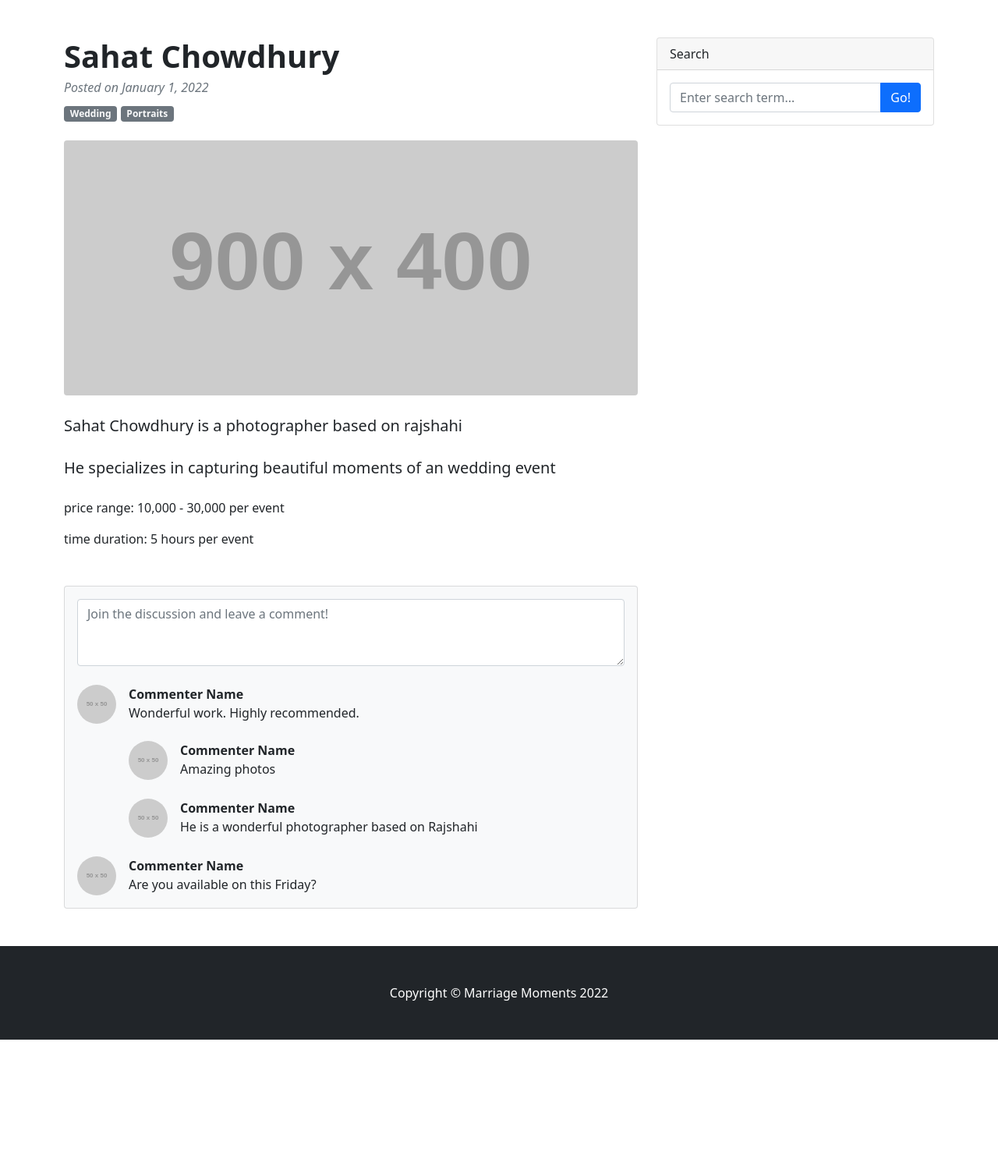
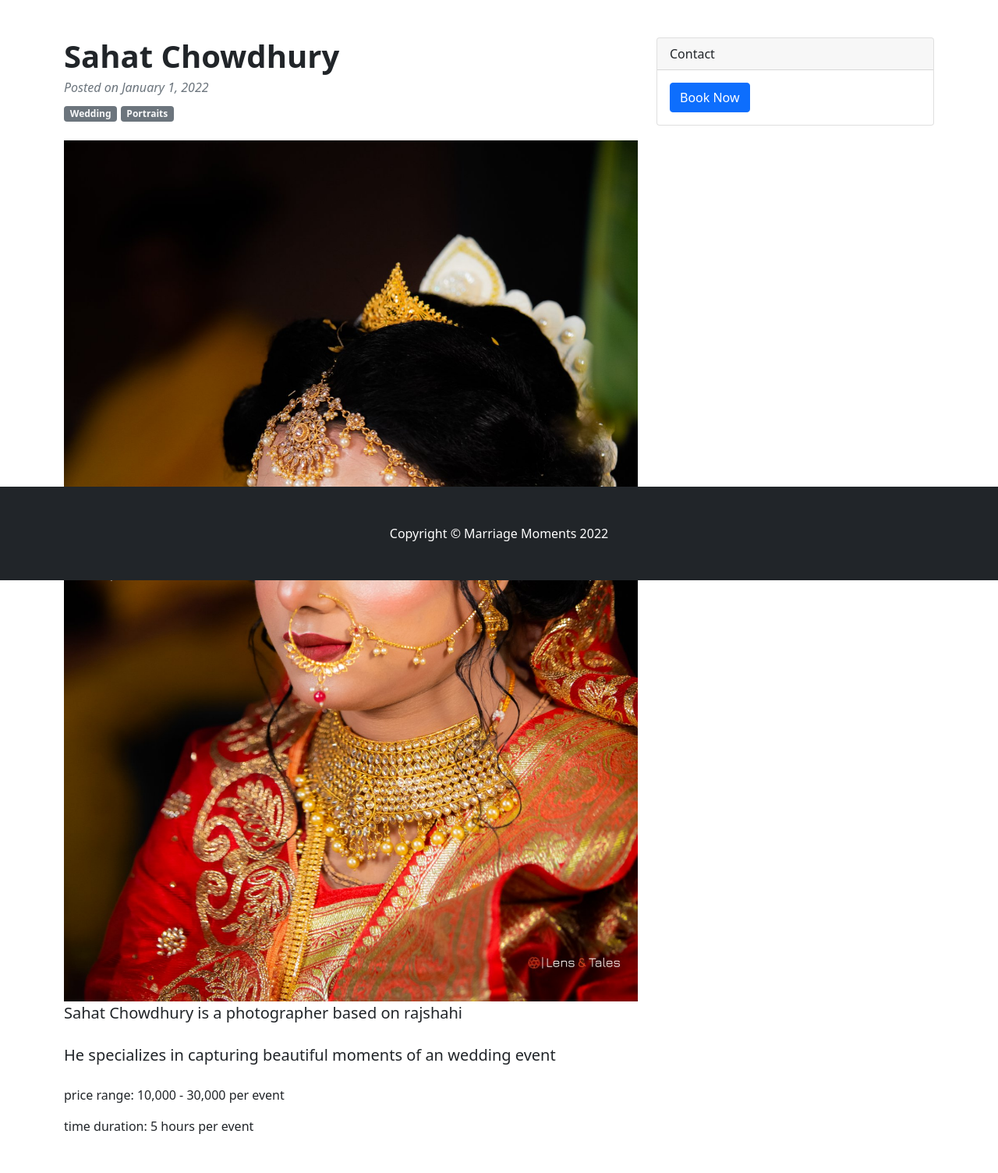
Before and after one commit to shadmanibnesaiful/Marriage_Moments, a Django app: page /photographer/details/3/ in a window 1280 px wide. Shown: the part 56-1560 px from the top of the page at 78% size. Before the commit the page ends 1389 px from the top, so only its background shows below. Run offline with Django 4.2, Linux system fonts and the light colour scheme; data comes from the database, SQL or seed files in the repository; both versions use the stored data as it was after the commit; grey boxes labelled with a size stand in for pictures from a placeholder-image service; some libraries are stand-ins or nearby versions.

Commit message:
caroussel added

```diff
--- a/Marriage_Moments/urls.py
+++ b/Marriage_Moments/urls.py
@@ -23,7 +23,7 @@ import photographer.views
 
 urlpatterns = [
     path('admin/', admin.site.urls),
-    path('', photographer.views.load_test),
+    path('', authentication_module.views.login, name='login'),
     path('authentication/', include('authentication_module.urls', namespace='authentication_module')),
     path('customer/', include('customer.urls', namespace='customer')),
     path('photographer/', include('photographer.urls', namespace='photographer')),
--- a/authentication_module/views.py
+++ b/authentication_module/views.py
@@ -67,10 +67,10 @@ def login(request):
             print('testing on terminal')
             if usertype.type == 'customer':
                 print("redirecting to customer homepage")
-                pass
+                return redirect(reverse('customer:home'))
             elif usertype.type == 'photographer':
                 print('redirecting to photographer homepage')
-                pass
+                return redirect(reverse('photographer:home'))
 
         else:
             return redirect(reverse('authentication_module:login'))
--- a/customer/urls.py
+++ b/customer/urls.py
@@ -9,5 +9,5 @@ from . import views
 app_name = 'customer'
 
 urlpatterns = [
-    path('', views.home_page, name='customer_home')
+    path('', views.home, name='home'),
 ]
--- a/customer/views.py
+++ b/customer/views.py
@@ -3,7 +3,7 @@ from django.shortcuts import render
 from photographer.models import *
 
 
-def home_page(request):
+def home(request):
     customer = Customer.objects.get(id=1)
 
     photographers = Photographer.objects.all()
--- a/photographer/urls.py
+++ b/photographer/urls.py
@@ -9,6 +9,7 @@ import photographer.views
 app_name = 'photographer'
 
 urlpatterns = [
+    path('', photographer.views.home, name='home'),
     path('details/<slug:id>/', photographer.views.photographer_details, name='photographer-details')
 ]
 
--- a/photographer/views.py
+++ b/photographer/views.py
@@ -5,21 +5,8 @@ from .models import *
 
 # Create your views here.
 
-
-def load_test(request):
-    customer = Customer.objects.get(id=1)
-    # logical code
-
-    # dictionary
-    context = {
-        'name': 'Rashid',
-        'age': 25,
-        'customer': customer
-    }
-
-    # render paerge and send dictionary
-    return render(request, 'photographer/photographer_details.html', context)
-
+def home(request):
+    return render(request, 'photographer/dashboard.html', {})
 
 def photographer_details(request, id):
     print('this function called')
@@ -29,6 +16,6 @@ def photographer_details(request, id):
 
     context = {
         'photographer': photographer,
+        'portfolio_photos': Portfolio.objects.filter(photographer=photographer),
     }
-
     return render(request, 'photographer/photographer_details.html', context)
--- a/templates/photographer/photographer_details.html
+++ b/templates/photographer/photographer_details.html
@@ -2,22 +2,24 @@
 {% load static %}
 <html lang="en">
 <head>
-        <meta charset="utf-8" />
-        <meta name="viewport" content="width=device-width, initial-scale=1, shrink-to-fit=no" />
-        <meta name="description" content="" />
-        <meta name="author" content="" />
+    <meta charset="utf-8"/>
+    <meta name="viewport" content="width=device-width, initial-scale=1, shrink-to-fit=no"/>
+    <meta name="description" content=""/>
+    <meta name="author" content=""/>
     <title>Marriage Moments - photographer details</title>
     <!-- Favicon-->
-        <link rel="icon" type="image/x-icon" href="assets/favicon.ico" />
+    <link rel="icon" type="image/x-icon" href="assets/favicon.ico"/>
     <!-- Core theme CSS (includes Bootstrap)-->
-        <link href="{% static 'photographer_details/css/styles.css' %}" rel="stylesheet" />
+    <link href="{% static 'photographer_details/css/styles.css' %}" rel="stylesheet"/>
 </head>
 <body>
 <!-- Responsive navbar-->
 <nav class="navbar navbar-expand-lg navbar-dark bg-dark">
     <div class="container">
         <a class="navbar-brand" href="#!">Marriage Moments</a>
-                <button class="navbar-toggler" type="button" data-bs-toggle="collapse" data-bs-target="#navbarSupportedContent" aria-controls="navbarSupportedContent" aria-expanded="false" aria-label="Toggle navigation"><span class="navbar-toggler-icon"></span></button>
+        <button class="navbar-toggler" type="button" data-bs-toggle="collapse" data-bs-target="#navbarSupportedContent"
+                aria-controls="navbarSupportedContent" aria-expanded="false" aria-label="Toggle navigation"><span
+                class="navbar-toggler-icon"></span></button>
         <div class="collapse navbar-collapse" id="navbarSupportedContent">
             <ul class="navbar-nav ms-auto mb-2 mb-lg-0">
                 <li class="nav-item"><a class="nav-link" href="#">Home</a></li>
@@ -45,101 +47,71 @@
                     <a class="badge bg-secondary text-decoration-none link-light" href="#!">Portraits</a>
                 </header>
                 <!-- Preview image figure-->
-                        <figure class="mb-4"><img class="img-fluid rounded" src="https://dummyimage.com/900x400/ced4da/6c757d.jpg" alt="..." /></figure>
+                {#                <figure class="mb-4"><img class="img-fluid rounded"#}
+                {#                                          src="https://dummyimage.com/900x400/ced4da/6c757d.jpg" alt="..."/></figure>#}
+
+
+                <div id="carouselExampleIndicators" class="carousel slide" data-bs-ride="true">
+                    <div class="carousel-inner">
+
+                        {% for portfolio_photo in portfolio_photos %}
+                            {% if forloop.counter is 1 %}
+                                <div class="carousel-item active">
+                                    <img src="{{ portfolio_photo.photo.url }}" class="d-block w-100"
+                                         alt="...">
+                                </div>
+                            {% else %}
+                                <div class="carousel-item">
+                                    <img src="{{ portfolio_photo.photo.url }}" class="d-block w-100"
+                                         alt="...">
+                                </div>
+                            {% endif %}
+                        {% endfor %}
+
+                    </div>
+                    <button class="carousel-control-prev" type="button" data-bs-target="#carouselExampleIndicators"
+                            data-bs-slide="prev">
+                        <span class="carousel-control-prev-icon" aria-hidden="true"></span>
+                        <span class="visually-hidden">Previous</span>
+                    </button>
+                    <button class="carousel-control-next" type="button" data-bs-target="#carouselExampleIndicators"
+                            data-bs-slide="next">
+                        <span class="carousel-control-next-icon" aria-hidden="true"></span>
+                        <span class="visually-hidden">Next</span>
+                    </button>
+                </div>
+
+
                 <!-- Post content-->
                 <section class="mb-5">
-                            <p class="fs-5 mb-4">{{ photographer.name }} is a photographer based on {{ photographer.address }}</p>
+                    <p class="fs-5 mb-4">{{ photographer.name }} is a photographer based
+                        on {{ photographer.address }}</p>
                     <p class="fs-5 mb-4">He specializes in capturing beautiful moments of an wedding event</p>
                     <p>price range: 10,000 - 30,000 per event</p>
                     <p>time duration: 5 hours per event</p>
                 </section>
             </article>
-                    <!-- Comments section-->
-                    <section class="mb-5">
-                        <div class="card bg-light">
-                            <div class="card-body">
-                                <!-- Comment form-->
-                                <form class="mb-4"><textarea class="form-control" rows="3" placeholder="Join the discussion and leave a comment!"></textarea></form>
-                                <!-- Comment with nested comments-->
-                                <div class="d-flex mb-4">
-                                    <!-- Parent comment-->
-                                    <div class="flex-shrink-0"><img class="rounded-circle" src="https://dummyimage.com/50x50/ced4da/6c757d.jpg" alt="..." /></div>
-                                    <div class="ms-3">
-                                        <div class="fw-bold">Commenter Name</div>
-                                        Wonderful work. Highly recommended.
-                                        <!-- Child comment 1-->
-                                        <div class="d-flex mt-4">
-                                            <div class="flex-shrink-0"><img class="rounded-circle" src="https://dummyimage.com/50x50/ced4da/6c757d.jpg" alt="..." /></div>
-                                            <div class="ms-3">
-                                                <div class="fw-bold">Commenter Name</div>
-                                                Amazing photos
-                                            </div>
-                                        </div>
-                                        <!-- Child comment 2-->
-                                        <div class="d-flex mt-4">
-                                            <div class="flex-shrink-0"><img class="rounded-circle" src="https://dummyimage.com/50x50/ced4da/6c757d.jpg" alt="..." /></div>
-                                            <div class="ms-3">
-                                                <div class="fw-bold">Commenter Name</div>
-                                                He is a wonderful photographer based on Rajshahi
-                                            </div>
-                                        </div>
-                                    </div>
-                                </div>
-                                <!-- Single comment-->
-                                <div class="d-flex">
-                                    <div class="flex-shrink-0"><img class="rounded-circle" src="https://dummyimage.com/50x50/ced4da/6c757d.jpg" alt="..." /></div>
-                                    <div class="ms-3">
-                                        <div class="fw-bold">Commenter Name</div>
-                                        Are you available on this Friday?
-                                </div>
-                            </div>
-                        </div>
-                    </section>
         </div>
         <!-- Side widgets-->
         <div class="col-lg-4">
             <!-- Search widget-->
             <div class="card mb-4">
-                        <div class="card-header">Search</div>
+                <div class="card-header">Contact</div>
                 <div class="card-body">
                     <div class="input-group">
-                                <input class="form-control" type="text" placeholder="Enter search term..." aria-label="Enter search term..." aria-describedby="button-search" />
-                                <button class="btn btn-primary" id="button-search" type="button">Go!</button>
+
+                        <button class="btn btn-primary">Book Now</button>
+
                     </div>
                 </div>
             </div>
-                    <!-- Categories widget-->
-{#                    <div class="card mb-4">#}
-{#                        <div class="card-header">Categories</div>#}
-{#                        <div class="card-body">#}
-{#                            <div class="row">#}
-{#                                <div class="col-sm-6">#}
-{#                                    <ul class="list-unstyled mb-0">#}
-{#                                        <li><a href="#!">Web Design</a></li>#}
-{#                                        <li><a href="#!">HTML</a></li>#}
-{#                                        <li><a href="#!">Freebies</a></li>#}
-{#                                    </ul>#}
-{#                                </div>#}
-{#                                <div class="col-sm-6">#}
-{#                                    <ul class="list-unstyled mb-0">#}
-{#                                        <li><a href="#!">JavaScript</a></li>#}
-{#                                        <li><a href="#!">CSS</a></li>#}
-{#                                        <li><a href="#!">Tutorials</a></li>#}
-{#                                    </ul>#}
-{#                                </div>#}
-{#                            </div>#}
-{#                        </div>#}
-{#                    </div>#}
-                    <!-- Side widget-->
-{#                    <div class="card mb-4">#}
-{#                        <div class="card-header">Side Widget</div>#}
-{#                        <div class="card-body">You can put anything you want inside of these side widgets. They are easy to use, and feature the Bootstrap 5 card component!</div>#}
-{#                    </div>#}
+
         </div>
+
     </div>
 </div>
 <!-- Footer-->
-        <footer class="py-5 bg-dark">
+<footer class="py-5 bg-dark fixed-bottom">
     <div class="container"><p class="m-0 text-center text-white">Copyright &copy; Marriage Moments 2022</p></div>
 </footer>
 <!-- Bootstrap core JS-->
```
Also changed, not shown: templates/customer/home.html (+3 -8 lines), db.sqlite3. Lines whose indentation alone changed are shown as unchanged.
